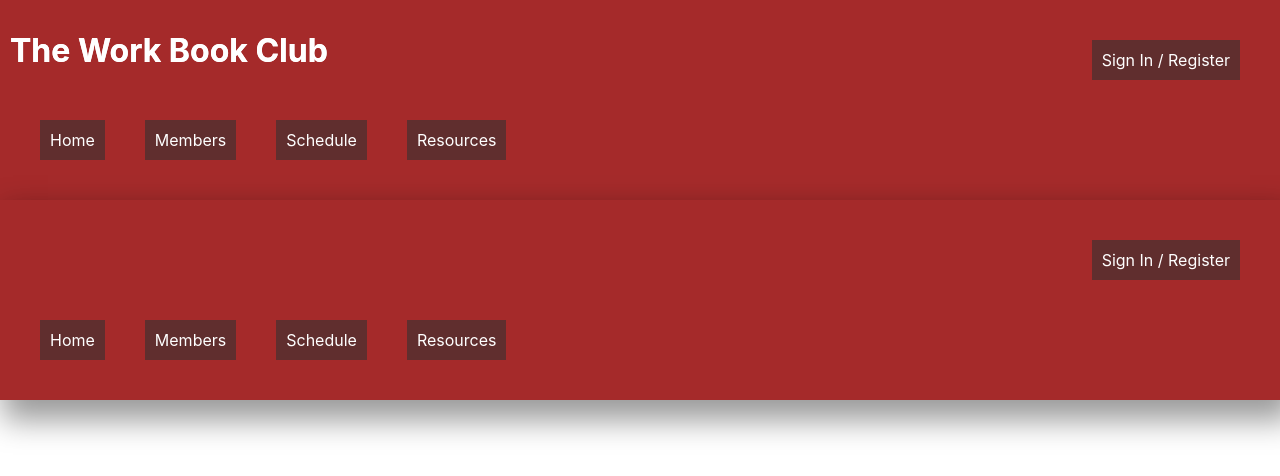
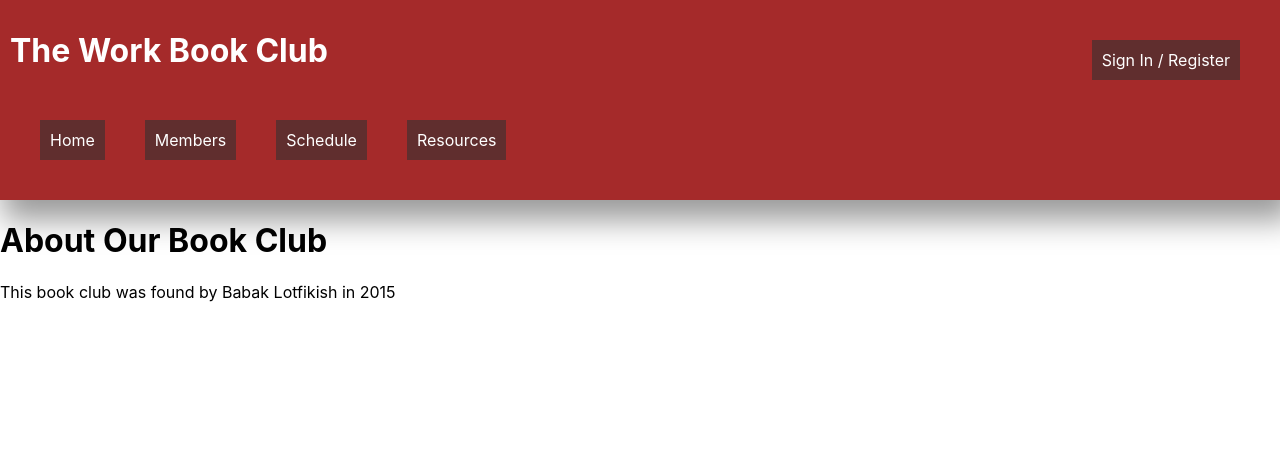
Before and after one commit to we-live-inside-a-dream/project-book-club, a React (Create React App) app in the folder client/: page / in a window 1280 px wide. Shown: the top 476 px of the page. Built offline with nearby package versions, Linux system fonts and the light colour scheme.

Commit message:
moved AboutUs component to home component

```diff
--- a/client/src/pages/Home.js
+++ b/client/src/pages/Home.js
@@ -1,4 +1,4 @@
-import Navbar from "../components/Navbar";
+import AboutUs from "../components/AboutUs";
 import { BasicComponent } from "../components/NewComponent";
 import './Home.css';
 
@@ -8,11 +8,7 @@ function Home(){
     return (
         <>
             <div>
-                <div class='header'>
-                    <Navbar />
-                <h1 class='welcome'>The Work Book Club</h1>
-
-                </div>
+               <AboutUs />
             </div>
         </>
     )
```
